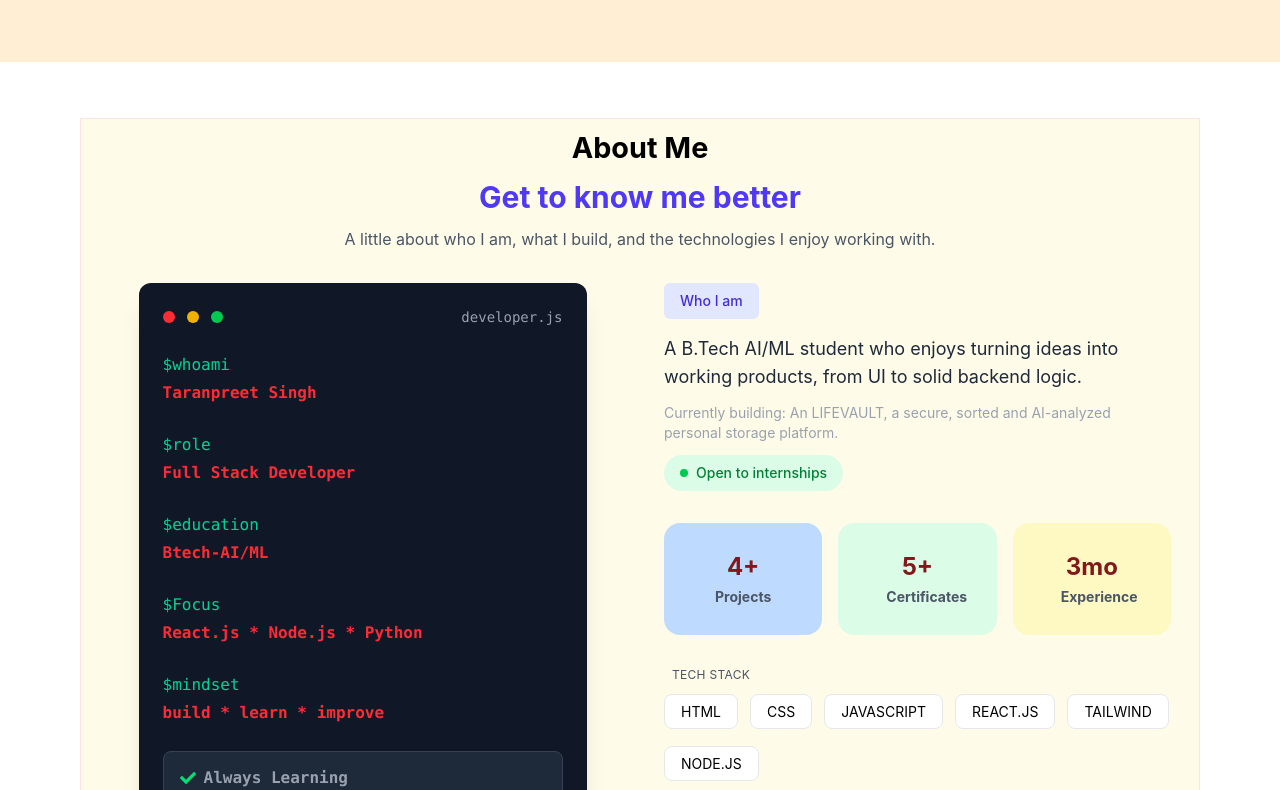
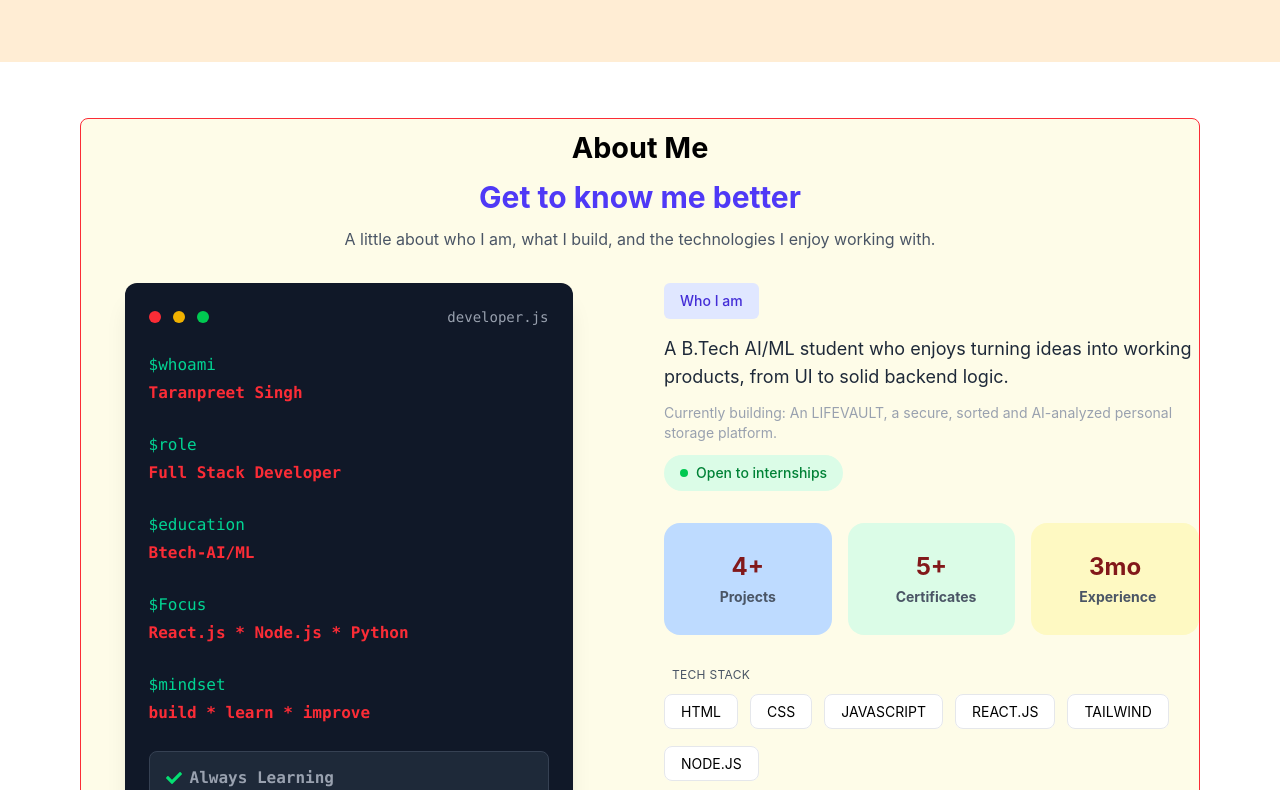
Before and after one commit to taranpreetsingh0682/personal-portfolio, a React (Vite) app: page / in a window 1280 px wide. Shown: the part 610-1400 px from the top of the page. Built offline with nearby package versions, Linux system fonts and the light colour scheme.

Commit message:
About.jsx

```diff
--- a/src/sections/About.jsx
+++ b/src/sections/About.jsx
@@ -15,7 +15,7 @@ const About = () => {
     >
 
 
-      <div className='mx-auto max-w-6xl bg-yellow-50 border border-red-100 px-7 py-2  '>
+      <div className='mx-auto max-w-6xl bg-yellow-50 rounded-lg border border-red-500 hover:border-gray-300 py-2  '>
 
         {/* About Heading */}
         <motion.p
```
